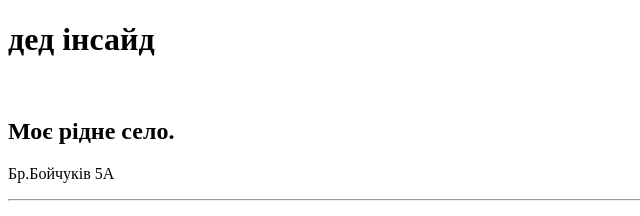
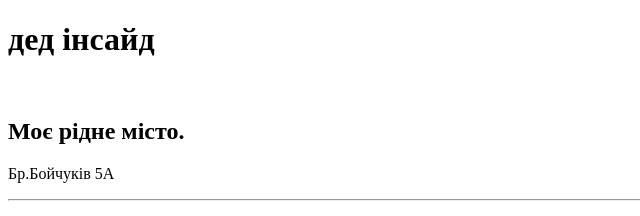
Before and after one commit to d1m0n41q/labs, a plain HTML site: page lab_1/index.html in a window 1280 px wide. Shown: the top 216 px of the page, 0-640 px from the left. Drawn offline with Linux system fonts and the light colour scheme.

Commit message:
Update index.html

```diff
--- a/lab_1/index.html
+++ b/lab_1/index.html
@@ -9,7 +9,7 @@
 <body>
 <h1>дед інсайд</h1>
 <br>
-<h2>Моє рідне село.</h2>
+<h2>Моє рідне місто.</h2>
 <p title = "Тернопіль">Бр.Бойчуків 5А</p>
 <hr>
 <h3>Моє життєве кредо</h3>
```
